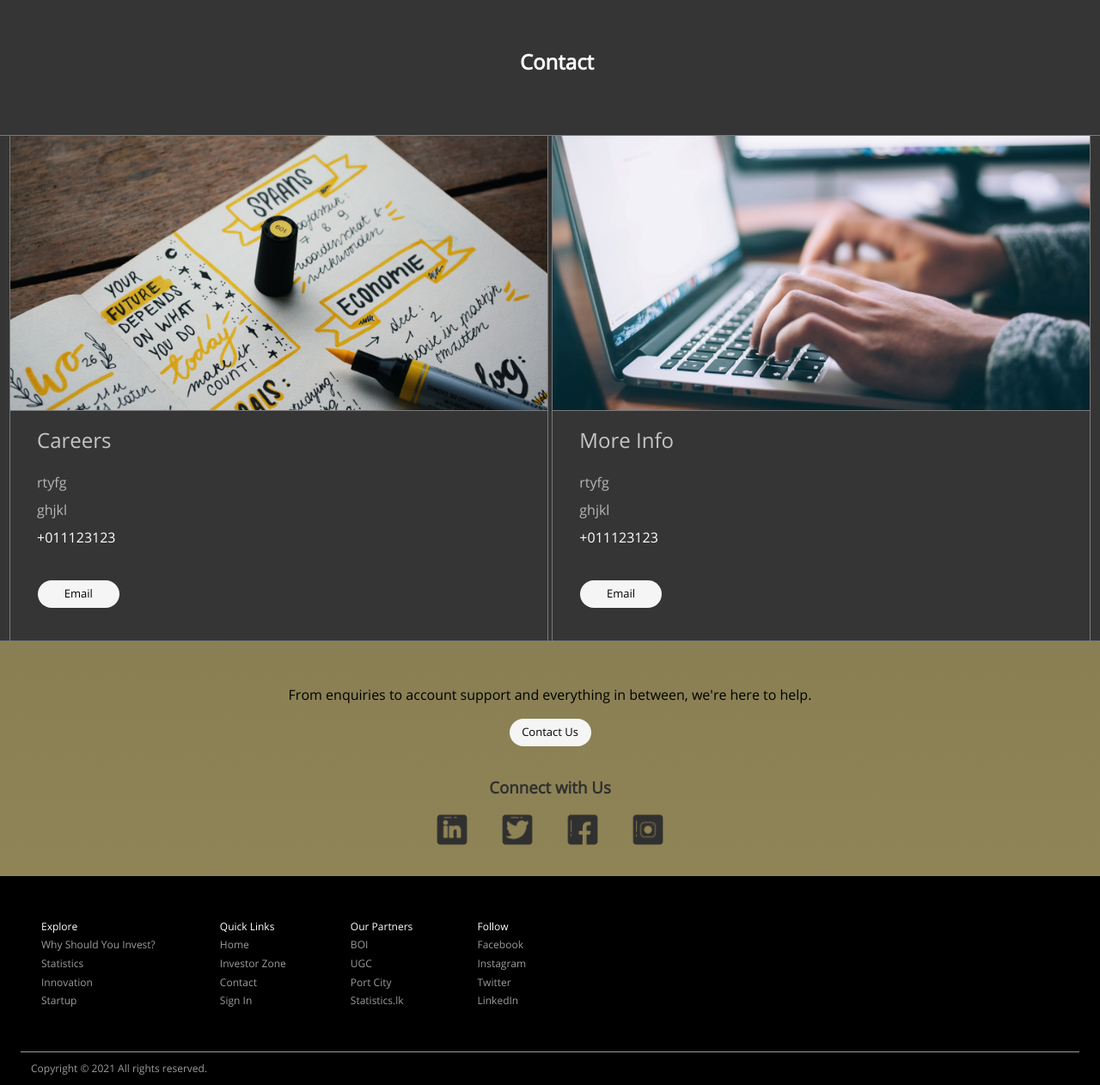
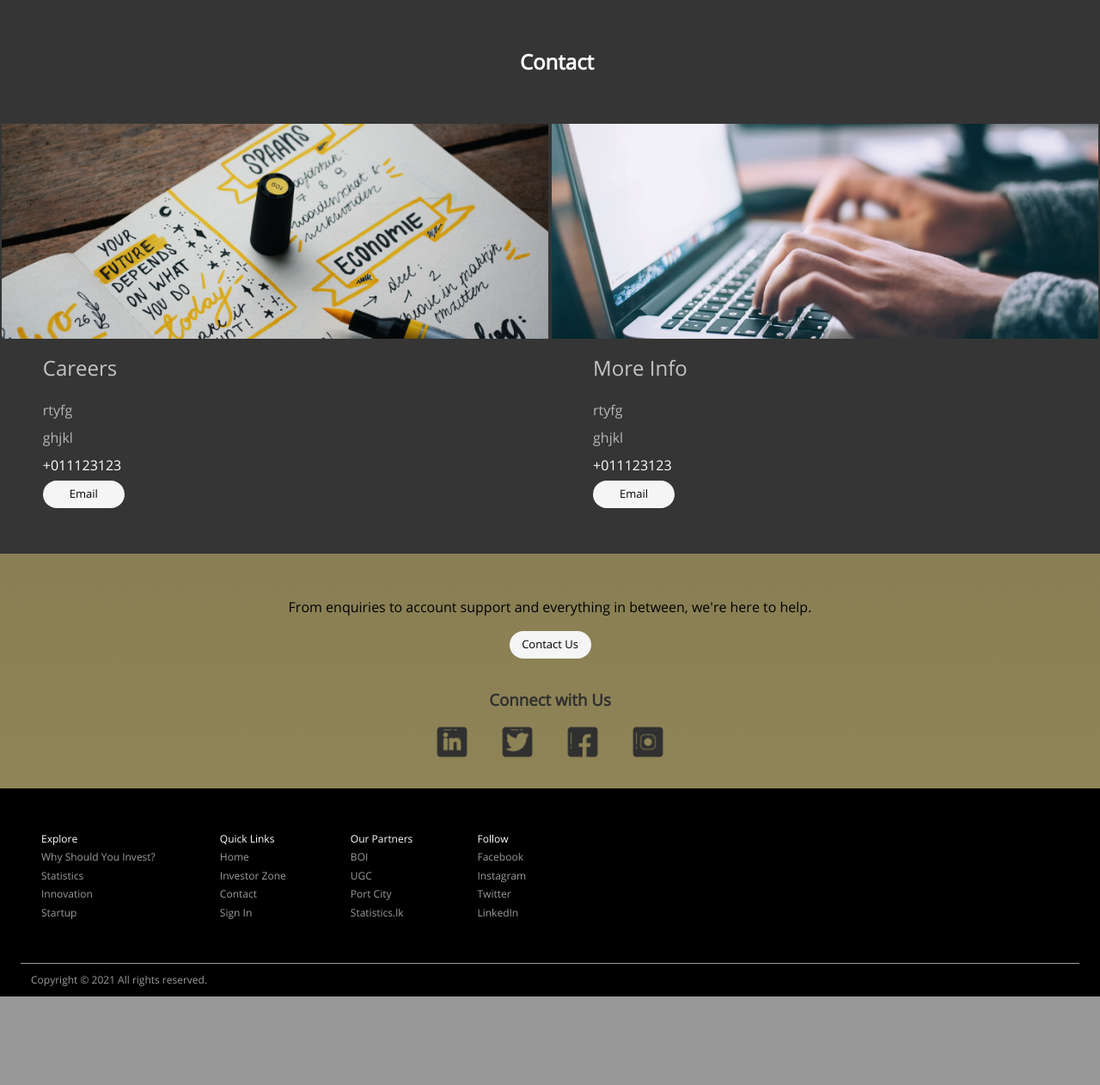
Before and after one commit to yasasgit/web-dev-sdg, a PHP site: page /html/contact.html in a window 1280 px wide. Shown: the part 704-1966 px from the top of the page at 86% size. After the commit the page ends 1863 px from the top, so only its background shows below. Run offline with PHP 8.4, Linux system fonts and the light colour scheme.

Commit message:
small fixes

```diff
--- a/website/css/contact.css
+++ b/website/css/contact.css
@@ -12,7 +12,7 @@ header {
 }
 
 .about h2 {
-    padding: 2% 0% 3% 0%;
+    padding: 1em 0 1em 0;
 }
 
 .cover {
@@ -21,8 +21,8 @@ header {
 
 .main {
     background-color: #353535;
-    border-top: 1px solid #7a7a7a;
-    border-bottom: 1px solid #7a7a7a;
+    /*border-top: 1px solid #7a7a7a;*/
+    /*border-bottom: 1px solid #7a7a7a;*/
     /*border-radius: 10px;*/
 }
 
@@ -30,24 +30,28 @@ header {
     /*margin: 1%;*/
     display: inline-block;
     background: rgba(255, 255, 255, 0);
-    width: 49%;
-    padding: 0% 0% 3% 0%;
-    border-right: 1px solid #7a7a7a;
-    border-left: 1px solid #7a7a7a;
+    width: 49.7%;
+    padding-bottom: 1em;
+    /*border-right: 1px solid #7a7a7a;*/
+    /*border-left: 1px solid #7a7a7a;*/
     text-align: left;
     line-height: 2em;
-    /*height: 500px;*/
+    height: 500px;
 
 }
 
 .box h2 {
     font-weight: 300;
-    padding: 3% 0%;
+    padding: 3% 0;
     color: rgb(197, 197, 197);
 }
 
+.btn {
+    margin: 0;
+}
+
 .details {
-    padding-left: 5%;
+    padding-left: 3em;
     color: rgb(185, 183, 183);
 }
 
@@ -74,20 +78,19 @@ header {
 }
 
 .careercover {
-    border-bottom: 1px solid #7a7a7a;
+    /*border-bottom: 1px solid #7a7a7a;*/
     background-image: url("../media/Careers.jpg");
     background-size: cover;
     background-attachment: unset;
-    height: 40vh;
+    height: 250px;
 }
 
 .moreinfocover {
     background-image: url("../media/Contactdiv.jpg");
     background-size: cover;
     background-attachment: unset;
-    border-bottom: 1px solid #7a7a7a;
-    width: 100%;
-    height: 40vh;
+    /*border-bottom: 1px solid #7a7a7a;*/
+    height: 250px;
 }
 
 .socials-list {
--- a/website/html/contact.html
+++ b/website/html/contact.html
@@ -25,12 +25,11 @@
                 <h2>Careers</h2>
                 <p>rtyfg</p>
                 <p>ghjkl</p>
-                <a class="fp-contact-tel" href="tel:+9411123123">+011123123</a>
+                <p>
+                    <a class="fp-contact-tel" href="tel:+9411123123">+011123123</a>
+                </p>
+                <button class="btn">Email</button>
             </div>
-            <br>
-            <p>
-                <button class="btn">Email</button>
-            </p>
         </div>
         <div class="box">
             <div class="moreinfocover"></div>
@@ -38,12 +37,11 @@
                 <h2>More Info</h2>
                 <p>rtyfg</p>
                 <p>ghjkl</p>
-                <a class="fp-contact-tel" href="tel:+9411123123">+011123123</a>
+                <p>
+                    <a class="fp-contact-tel" href="tel:+9411123123">+011123123</a>
+                </p>
+                <button class="btn">Email</button>
             </div>
-            <br>
-            <p>
-                <button class="btn">Email</button>
-            </p>
         </div>
     </div>
     <div class="bottom">
```
Also changed, not shown: website/css/projects.css (+13 -17 lines), website/html/projects.html (+0 -11 lines), website/html/projects-03.html (line endings or trailing spaces).
